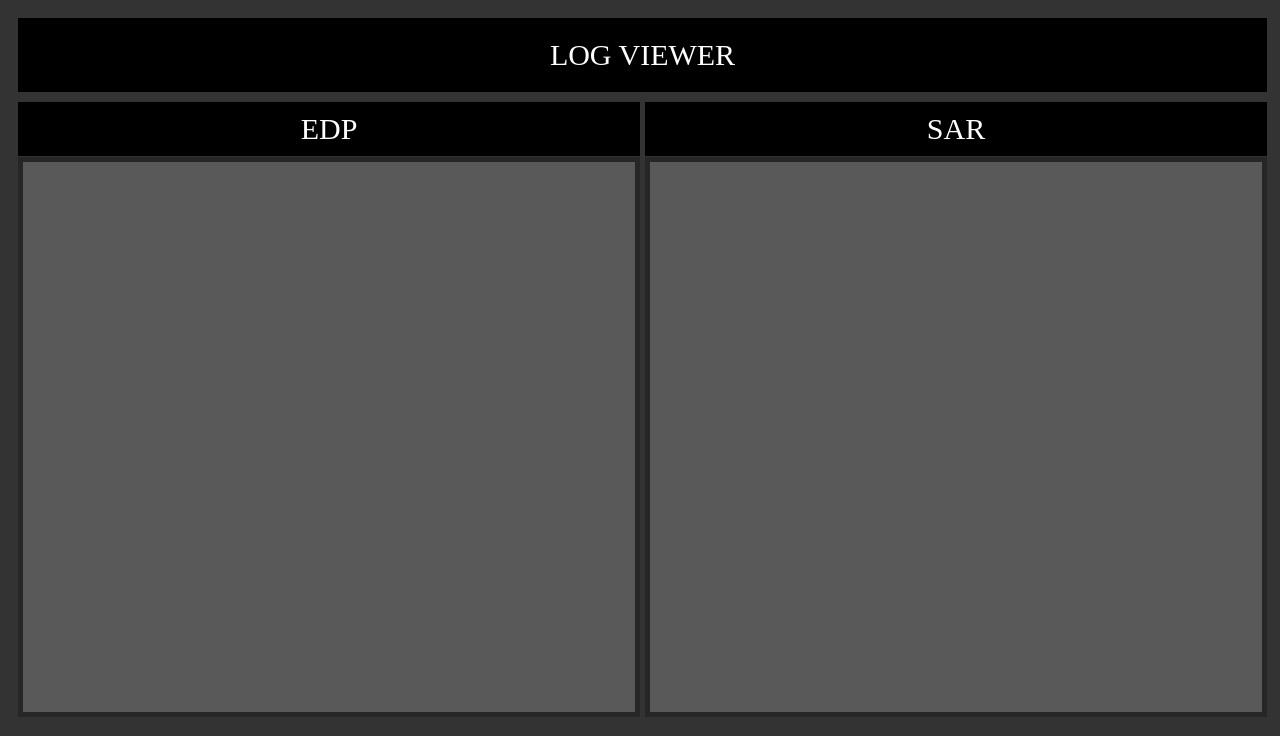
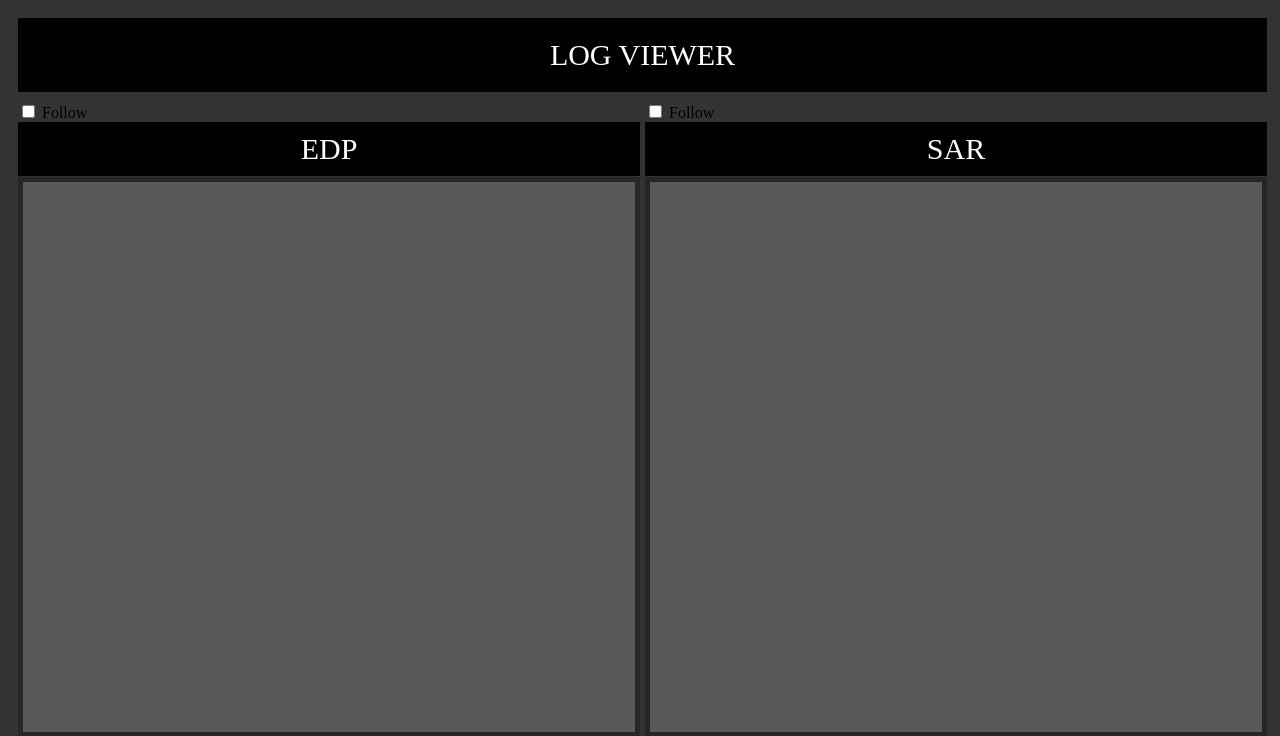
Before and after one commit to l3LUEPHOENIX/vision, a Flask app: page / in a window 1280 px wide. Shown: the top 736 px of the page. Run offline with Flask 3, Linux system fonts and the light colour scheme.

Commit message:
adding follow checkbox

```diff
--- a/log-viewer/templates/index.html
+++ b/log-viewer/templates/index.html
@@ -42,16 +42,23 @@
       background-color: #595959;
       overflow-anchor: none;
     }
+    .follow {
+      background-color: #595959;
+    }
   </style>
 </head>
 <body>
   <div id="data-container" class="data-container">
     <div class="data-container-header">LOG VIEWER</div>
     <div class="grid-item">
+      <input type="checkbox" class="follow" name="follow" id="edp-follow" value="follow">
+      <label for="follow">Follow</label>
       <div class="grid-item-header">EDP</div>
       <textarea id="edp" class="grid-item-body" cols="80" rows="50" readonly="true" wrap="true"></textarea>
     </div>
     <div class="grid-item">
+      <input type="checkbox" class="follow" name="follow" id="sar-follow" value="follow">
+      <label for="follow">Follow</label>
       <div class="grid-item-header">SAR</div>
       <textarea id="sar" class="grid-item-body" cols="80" rows="50" readonly="true" wrap="true"></textarea>
     </div>
@@ -62,15 +69,21 @@
     source.addEventListener('event', function(event) {
       var data = JSON.parse(event.data);
 
+
+      // Add the newest entry into it's respective textarea.
         document.getElementById(`${data.source}`).textContent += `${data.message}\n`;
-        // Eventually enclose this in an 'if' statement that will check a checkbox per text area
-        // that will be labeled 'follow'. If checked, keep croll bar at the bottom, followin the output.
-        // else, do nothing and allow user to scrol freely through text area.
-        // reason: when it follows the bottom of the text area, no inputs force the user back to the bottom.
-        var textarea = document.getElementsByClassName("grid-item-body");
-        for (i = 0; i < textarea.length; i++) {
-          textarea[i].scrollTop = textarea[i].scrollHeight;
-          // textarea.scrollTop(textarea[i].scrollHeight);
+
+        // Check to see if each grid-item's follow checkbox is checked. If it is, auto-scroll
+        // the text area to the bottom of the page. If this is checked while data is being added
+        // to the textarea, and the user tries to scroll, their scrolling will be interupted.
+        var myCheckBoxes = document.getElementsByClassName("follow");
+        var myTextAreas = document.getElementsByClassName("grid-item-body");
+        for (i = 0; i < myCheckBoxes.length; i++) {
+          if (myCheckBoxes[i].checked) {
+
+            myTextAreas[i].scrollTop = myTextAreas[i].scrollHeight;
+
+          };
         };
 
     }, false);
```
